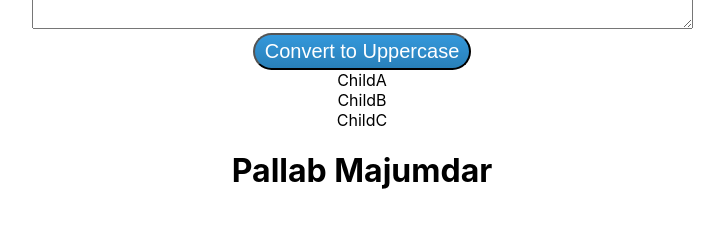
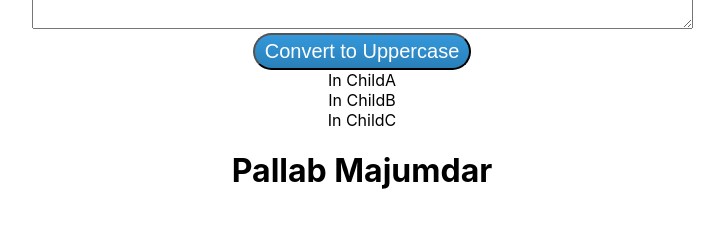
Before and after one commit to Pallab6Sense/React-Deep-Dive, a React (Create React App) app: page / in a window 1280 px wide. Shown: the part 209-436 px from the top of the page, without its empty margins (278-1002 px from the left). Built offline with nearby package versions, Linux system fonts and the light colour scheme.

Commit message:
Implemented Props Drilling

```diff
--- a/src/components/ChildA.jsx
+++ b/src/components/ChildA.jsx
@@ -3,7 +3,7 @@ import ChildB from './ChildB';
 const ChildA = ({ name }) => {
   return (
     <div>
-      ChildA
+      In ChildA
       <div>
         <ChildB name={name}></ChildB>
       </div>
--- a/src/components/ChildB.jsx
+++ b/src/components/ChildB.jsx
@@ -2,7 +2,7 @@ import ChildC from './ChildC';
 const ChildB = ({ name }) => {
   return (
     <div>
-      ChildB
+      In ChildB
       <div className="">
         <ChildC name={name}></ChildC>
       </div>
--- a/src/components/ChildC.jsx
+++ b/src/components/ChildC.jsx
@@ -1,7 +1,7 @@
 const ChildC = ({ name }) => {
   return (
     <div>
-      ChildC
+      In ChildC
       <div className="">
         <h1>{name}</h1>
       </div>
```
